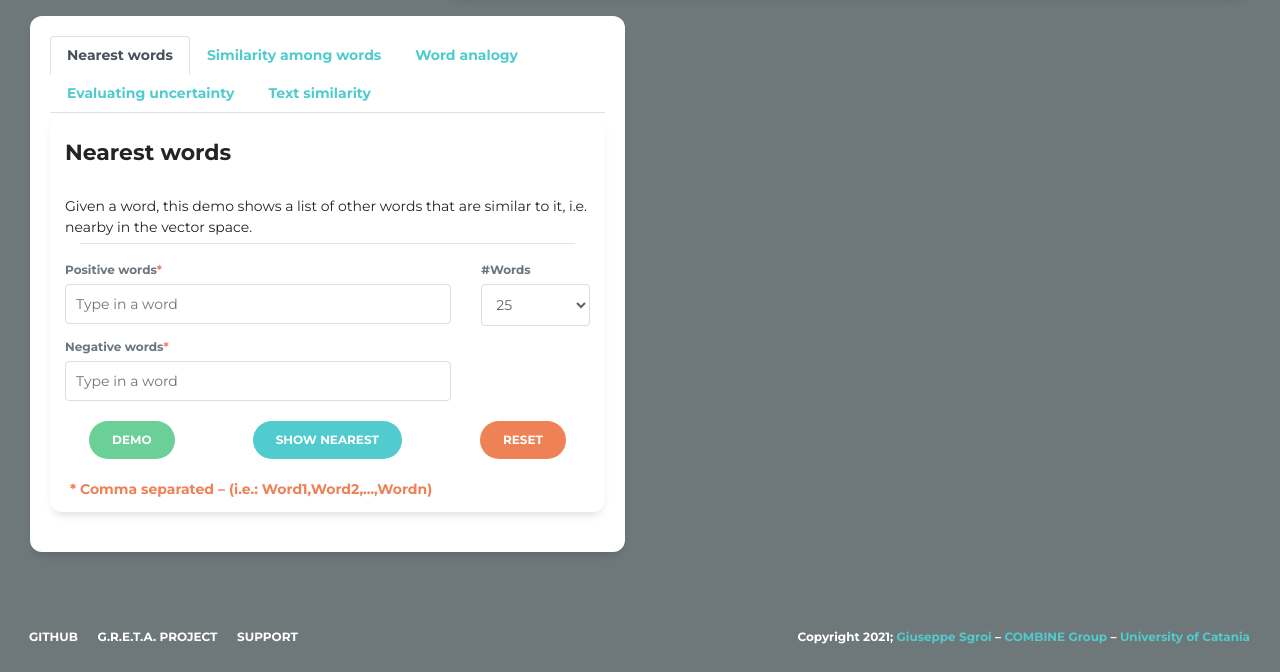
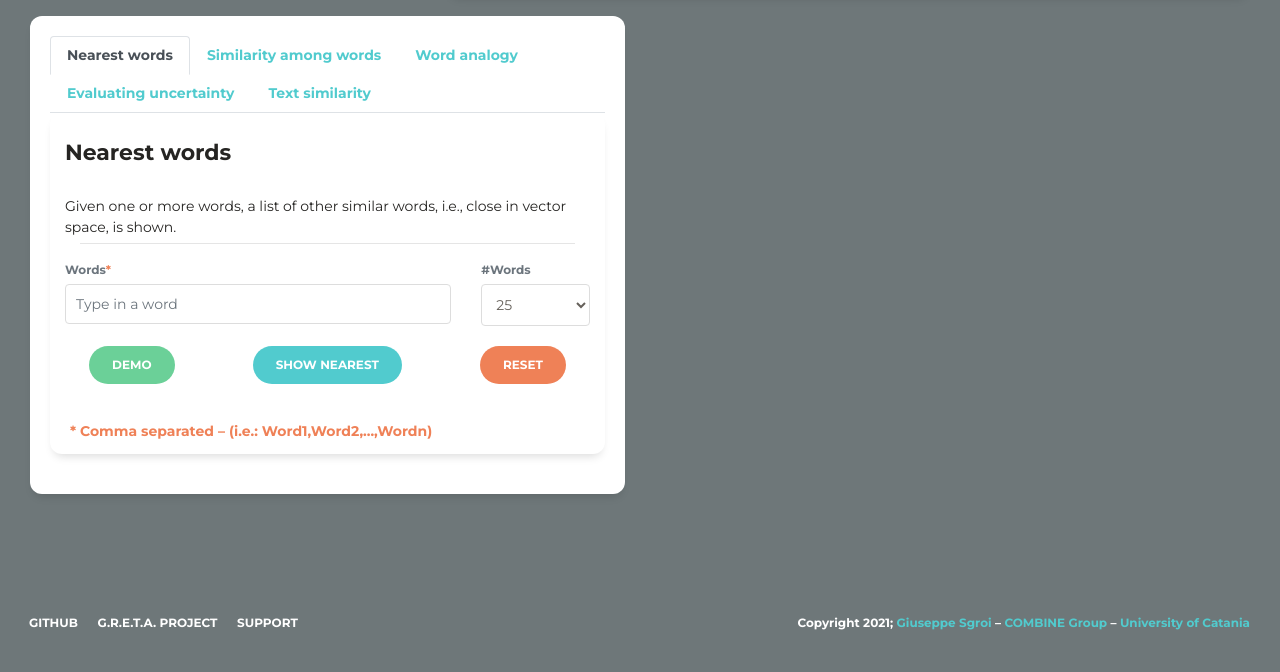
Before and after one commit to Pex2892/ETHOS-Word-Embeddings, a Django app: page / in a window 1280 px wide. Shown: the part 444-1116 px from the top of the page. After the commit the page ends 1074 px from the top, so only its background shows below. Run offline with Django 3.2, Linux system fonts and the light colour scheme; some libraries are stand-ins or nearby versions.

Commit message:
Remove negative words

```diff
--- a/word_embeddings/static/assets/js/utility.js
+++ b/word_embeddings/static/assets/js/utility.js
@@ -32,9 +32,9 @@ function NW_demo() {
         positive_words.val('woman,cancer')
         console.log('NW_show -> positive_words', positive_words.val());
 
-        let negative_words = $('#NW_negative_words')
+        /*let negative_words = $('#NW_negative_words')
         negative_words.val('death')
-        console.log('NW_show -> negative_words', negative_words.val());
+        console.log('NW_show -> negative_words', negative_words.val());*/
     });
 }
 
@@ -48,13 +48,13 @@ function NW_show() {
         let positive_words = $('#NW_positive_words')
         console.log('NW_show -> positive_words', positive_words.val());
 
-        let negative_words = $('#NW_negative_words')
-        console.log('NW_show -> negative_words', negative_words.val());
+        //let negative_words = $('#NW_negative_words')
+        //console.log('NW_show -> negative_words', negative_words.val());
 
         let topn = $('#NW_topn')
         console.log('NW_show -> topn', topn.val());
 
-        if(positive_words.val().trim() === '' && negative_words.val().trim() === '') {
+        if(positive_words.val().trim() === '') { //&& negative_words.val().trim() === '') {
             Swal.fire({
                 icon: 'error',
                 title: '<b>An error has occurred</b>',
@@ -81,7 +81,7 @@ function NW_show() {
         $.post(url_run_nearest_words, {
             'model_id': model_id,
             'positive_words': positive_words.val(),
-            'negative_words': negative_words.val(),
+            //'negative_words': negative_words.val(),
             'topn': topn.val(),
             'csrfmiddlewaretoken': csrf_token,
         }, function (data) {
@@ -109,7 +109,7 @@ function NW_reset() {
     $("#NW_reset").click(function () {
         $('#NW_positive_words').val('')
 
-        $('#NW_negative_words').val('')
+        //$('#NW_negative_words').val('')
     });
 }
 
--- a/word_embeddings/templates/word_embeddings/index.html
+++ b/word_embeddings/templates/word_embeddings/index.html
@@ -126,13 +126,13 @@
                                                 <h5 class="card-title font-weight-bold">Nearest words</h5>
                                             </div>
                                             <div class="card-body">
-                                                Given a word, this demo shows a list of other words that are similar to it, i.e. nearby in the vector space.
+                                                Given one or more words, a list of other similar words, i.e., close in vector space, is shown.
                                                 <hr />
                                                 <div class="row">
                                                     <div class="col-md-9">
                                                         <div class="form-group">
                                                             <label class="text-secondary font-weight-bold">
-                                                                Positive words<span class="text-danger font-weight-bold">*</span>
+                                                                Words<span class="text-danger font-weight-bold">*</span>
                                                             </label>
                                                             <input type="text" id="NW_positive_words" class="form-control" placeholder="Type in a word" required>
                                                         </div>
@@ -152,7 +152,7 @@
                                                         </div>
                                                     </div>
                                                 </div>
-                                                <div class="row">
+                                                <!--<div class="row">
                                                     <div class="col-md-9">
                                                         <div class="form-group">
                                                             <label class="text-secondary font-weight-bold">
@@ -161,7 +161,7 @@
                                                             <input type="text" id="NW_negative_words" class="form-control" placeholder="Type in a word" required>
                                                         </div>
                                                     </div>
-                                                </div>
+                                                </div>-->
                                                 <div class="row">
                                                     <div class="update ml-auto mr-auto text-left">
                                                         <button id="NW_demo" class="btn btn-success btn-round">Demo</button>
--- a/word_embeddings/views.py
+++ b/word_embeddings/views.py
@@ -29,19 +29,42 @@ def run_nearest_words(request):
         model_ids_previous.append(int(request.POST['model_id']))
         model_loaded.append(load_model(int(request.POST['model_id'])))
 
+    topn = int(request.POST['topn'])
+
     positive_words = request.POST['positive_words'].strip()
     if positive_words == '':
         positive_words = None
     else:
         positive_words = positive_words.split(',')
 
+    try:
+        this_model = model_loaded[model_ids_previous.index(int(request.POST['model_id']))]
+
+        if positive_words is not None:
+            results = this_model.most_similar(positive=positive_words, topn=topn)
+        else:
+            return JsonResponse({'type': 'error', 'title': '<b>An error has occurred</b>',
+                                 'message': 'You have not entered any words.<br />Please try again.', 'html': ''})
+    except KeyError as ke:
+        return JsonResponse({'type': 'error', 'title': '<b>An error has occurred</b>',
+                             'message': f'<b>{ke}</b>.<br />Please try again.', 'html': ''})
+
+    html_str = '<div class="table-responsive"><table class="table"><thead class=" text-primary">' \
+               '<tr><th> Position </th><th> Pos. words </th><th class="text-right"> Results </th>' \
+               '<th class="text-right"> Score </th></tr></thead><tbody>'
+
+    for i in range(0, len(results)):
+        html_str += f'<tr><td>{(i + 1)}</td><td>{request.POST["positive_words"]}</td>' \
+                    f'<td class="text-right">{results[i][0]}</td><td class="text-right">{round(results[i][1], 4)}</td></tr>'
+    html_str += '</tbody></table>'
+
+    '''
+    # WITH NEGATIVE WORDS
     negative_words = request.POST['negative_words'].strip()
     if negative_words == '':
         negative_words = None
     else:
         negative_words = negative_words.split(',')
-
-    topn = int(request.POST['topn'])
 
     try:
         this_model = model_loaded[model_ids_previous.index(int(request.POST['model_id']))]
@@ -67,7 +90,7 @@ def run_nearest_words(request):
         html_str += f'<tr><td>{(i + 1)}</td><td>{request.POST["positive_words"]}</td><td>{request.POST["negative_words"]}</td>' \
                     f'<td>{results[i][0]}</td><td class="text-right">{round(results[i][1], 4)}</td></tr>'
         # print(request.POST['positive_words'], request.POST['negative_words'], results[i][0], results[i][1])
-    html_str += '</tbody></table>'
+    html_str += '</tbody></table>'''
 
     return JsonResponse({'type': 'success', 'title': 'Finished!', 'message': 'Running successfully completed',
                          'html': html_str})
```
